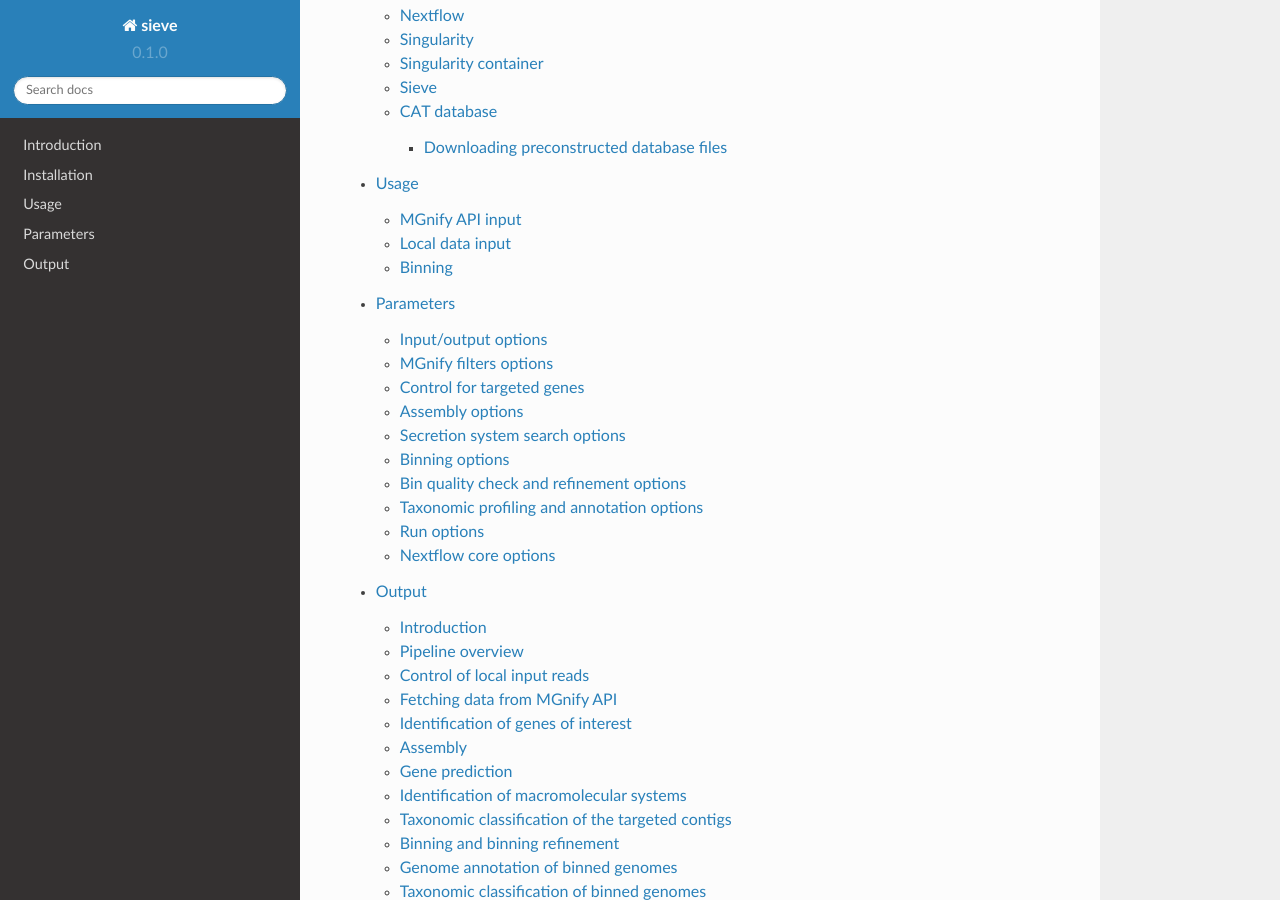
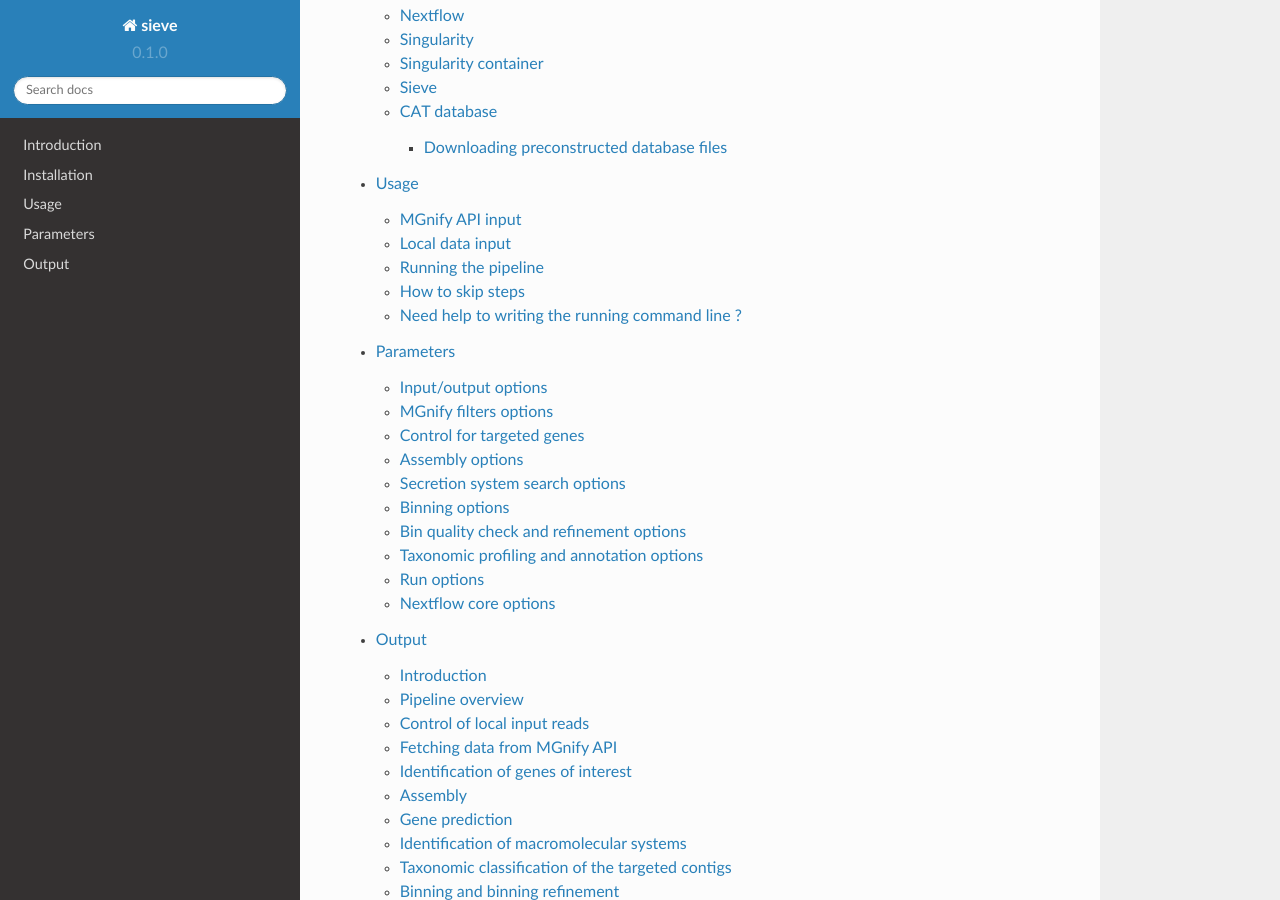
Before and after one commit to matiasWanntorp/sieve-doc, a Sphinx documentation site: the page built from docs/source/index.rst, in a window 1280 px wide and 900 px high, scrolled down 757 px. Built offline with Sphinx 7.4.7 and the Read the Docs theme 2.0.0, drawn with Linux system fonts in a browser that asks for light colours; some of the changed lines change nothing that is shown.

Commit message:
Update usage.rst

```diff
--- a/docs/source/usage.rst
+++ b/docs/source/usage.rst
@@ -41,6 +41,10 @@
 
 To use you own local data you can specify a CSV samplesheet input file that contains the paths to your FASTQ files and additional metadata.
 
+.. NOTE::
+
+   By default the input data comes from the MGnify API, if you want to use you own data as input you have to specify --local in the command line.
+
 At a minimum CSV file should contain the following columns:
 sample,read_1,read_2,experiment,biome
 
@@ -81,5 +85,41 @@
 
    A sample sheet template is available on the GitHub repository.
 
-Binning
--------
+Running the pipeline
+--------------------
+
+The typical command for running the pipeline is as follows:
+
+.. code-block:: console
+
+   nextflow run main.nf --resultsDir <OUTDIR> --cat_db <PATH/TO/CAT_database> --cat_taxonomy <PATH/TO/CAT_taxonomy>
+
+Note that the pipeline will create the following files in your working directory:
+
+.. code-block:: console
+
+   work                # Directory containing the nextflow working files
+   <OUTDIR>            # Finished results in specified location (defined with --resultsDir)
+   .nextflow_log       # Log file from Nextflow
+
+
+How to skip steps
+-----------------
+
+Some of the pipeline steps are optional such as the identification of genes of interest, the identification of macromolecular systems and the usage of all binning tools.
+If you want to skip one or all these steps you can specify it directly in the command line.
+
+Valid examples could look like the following:
+
+.. code-block:: console
+   --noapi                #Skip the API processes
+   --nodiamond            #Skip the indentification of genes
+   --nomacsyfinder        #Skip the identification of macromolecular system
+   --nomaxbin2            #Skip binning with maxbin2
+   --noconcoct            #Skip binning with concoct
+
+
+Need help to writing the running command line ?
+-----------------------------------------------
+
+We have developped the shiny app sieve_commandline to generate the commande line with graphics interface.
```
